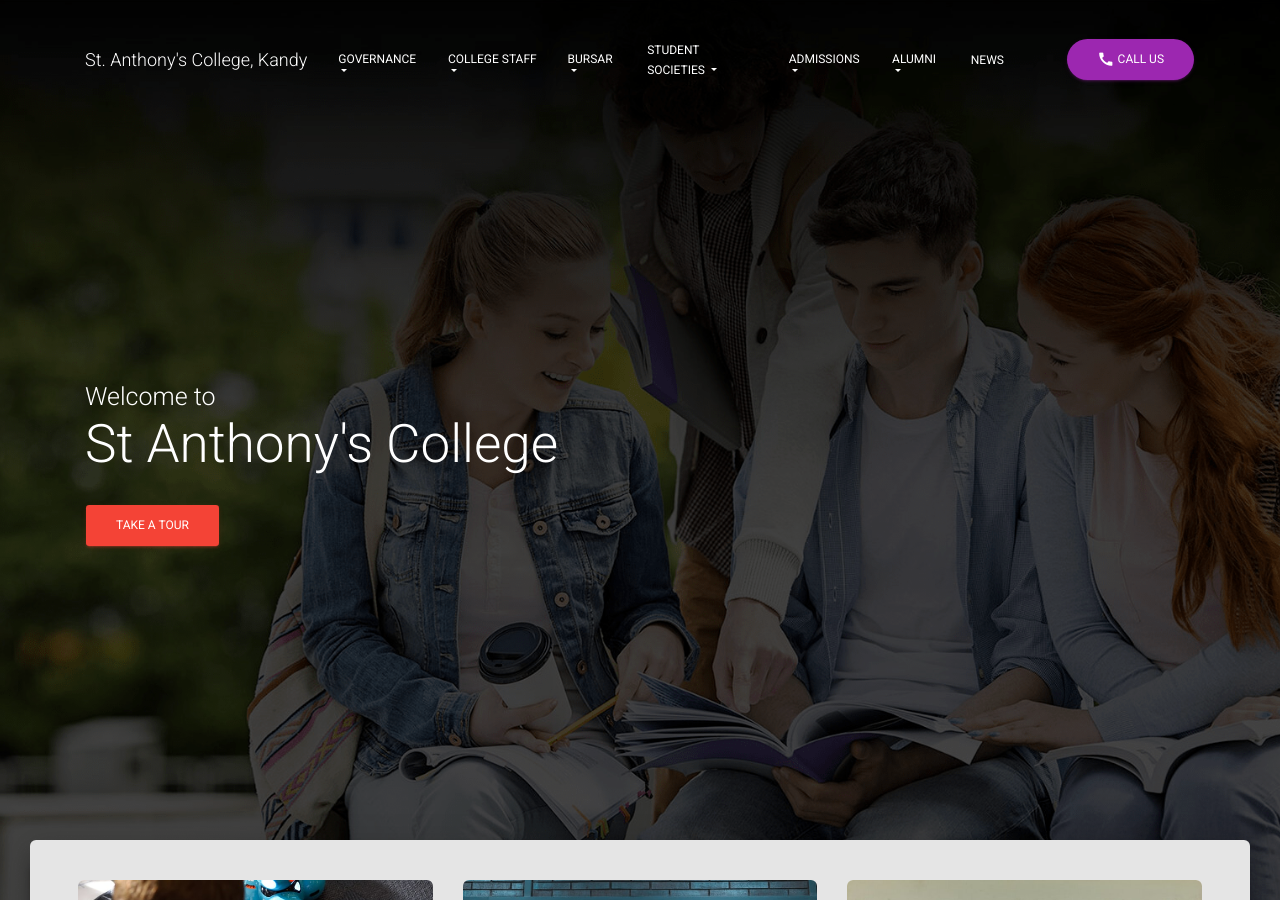
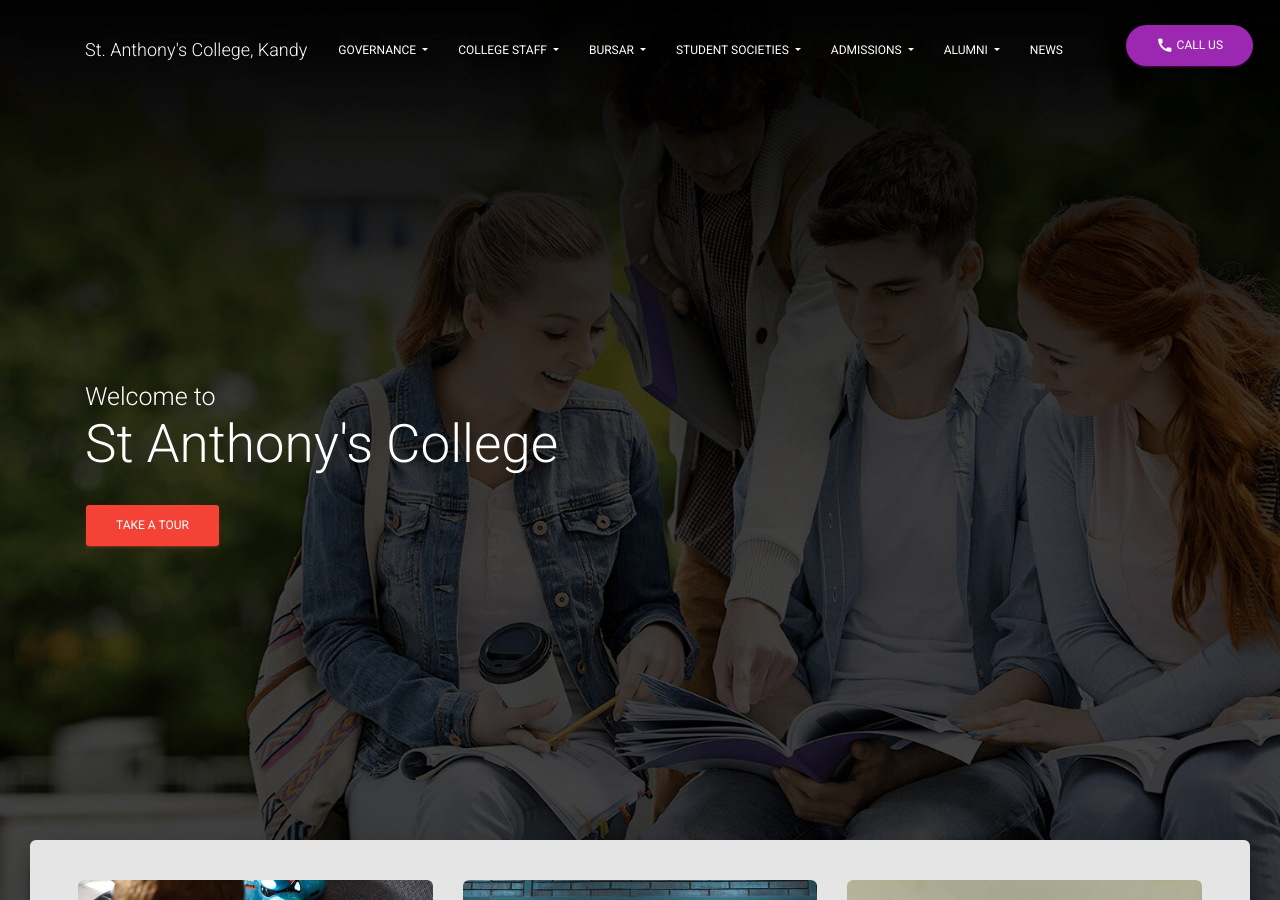
Before and after one commit to acf-sack/sack-site, a Jekyll site: the page built from index.html, in a window 1280 px wide and 900 px high. Built offline with Jekyll 4.4.1, drawn with Linux system fonts in a browser that asks for light colours; nearby versions of some CDN libraries.

Commit message:
Show navbar elements in a oneline

```diff
--- a/assets/css/custom.css
+++ b/assets/css/custom.css
@@ -136,3 +136,10 @@
 .cust-btn-text-color {
   color: black !important;
 }
+
+
+@media (min-width: 991px) {
+    .navbar .navbar-nav {
+        display: -webkit-box;
+    }
+}
```
